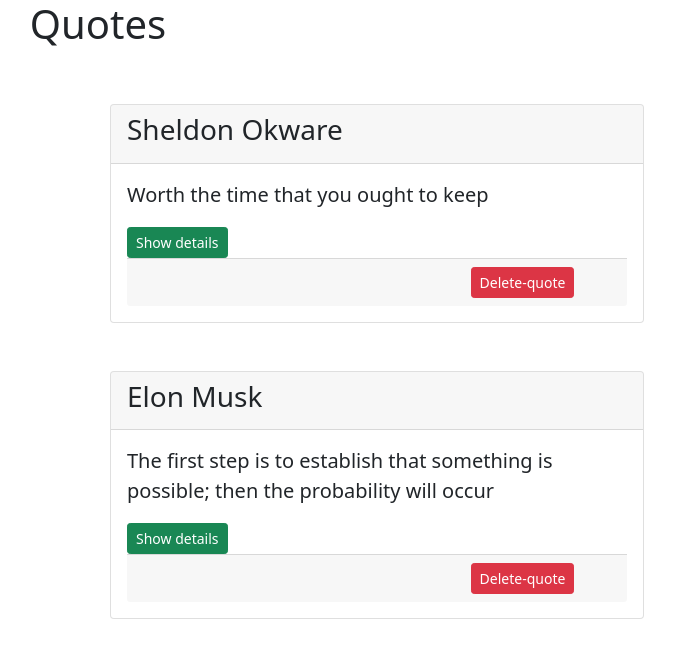
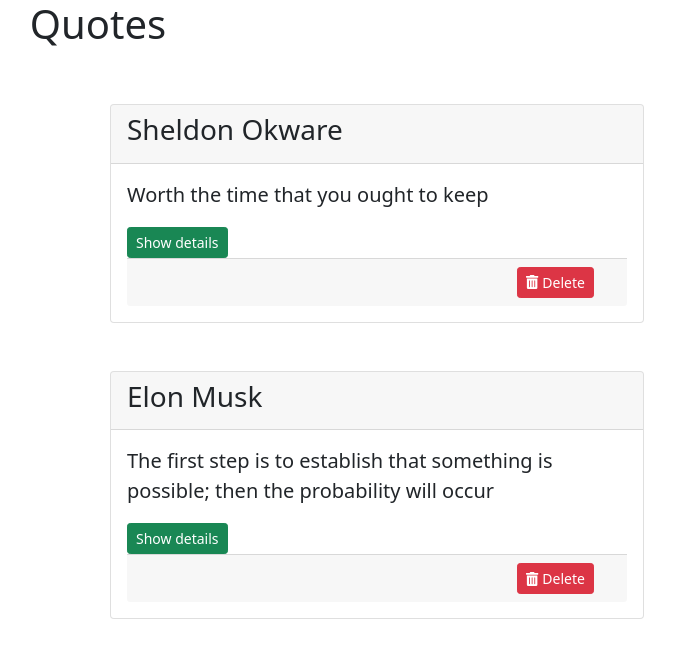
Before and after one commit to lokified/Quotes-app, an Angular app: page / in a window 1280 px wide. Shown: the top 658 px of the page, without its empty margins (542-1217 px from the left). Built offline with nearby package versions, Linux system fonts and the light colour scheme.

Commit message:
add a delete icon

```diff
--- a/src/app/quote/quote.component.css
+++ b/src/app/quote/quote.component.css
@@ -1,3 +1,3 @@
 .delete{
-    margin-left: 70%;
+    margin-left: 80%;
 }
--- a/src/app/quote/quote.component.html
+++ b/src/app/quote/quote.component.html
@@ -15,7 +15,7 @@
                         </div>
                     </blockquote>
                     <div class="card-footer">
-                        <button (click) = 'deleteQuote($event,i)' class="btn btn-danger btn-sm delete">Delete-quote</button>
+                        <button (click) = 'deleteQuote($event,i)' class="btn btn-danger btn-sm delete"><fa-icon [icon]="faDelete"></fa-icon> Delete</button>
                     </div>
                 </div>
             </div>
--- a/src/app/quote/quote.component.ts
+++ b/src/app/quote/quote.component.ts
@@ -1,4 +1,5 @@
 import { Component, OnInit } from '@angular/core';
+import { faTrashAlt } from '@fortawesome/free-solid-svg-icons';
 import { Quote } from '../quote';
 
 @Component({
@@ -16,13 +17,12 @@
  showQuoteDetails ( index : any) {
     this.quotes[index].showDetails = !this.quotes[index].showDetails;
   }
+
+  faDelete = faTrashAlt;
   deleteQuote (confirmIt: any, index : any) : any{
     if(confirmIt){
       confirm('Are you sure you want to delete this quote?');
       this.quotes.splice(index,1);
-    }
-    else{
-      return true;
     }
 
   }
```
Also changed, not shown: src/app/quote-details/quote-details.component.ts (line endings or trailing spaces).
